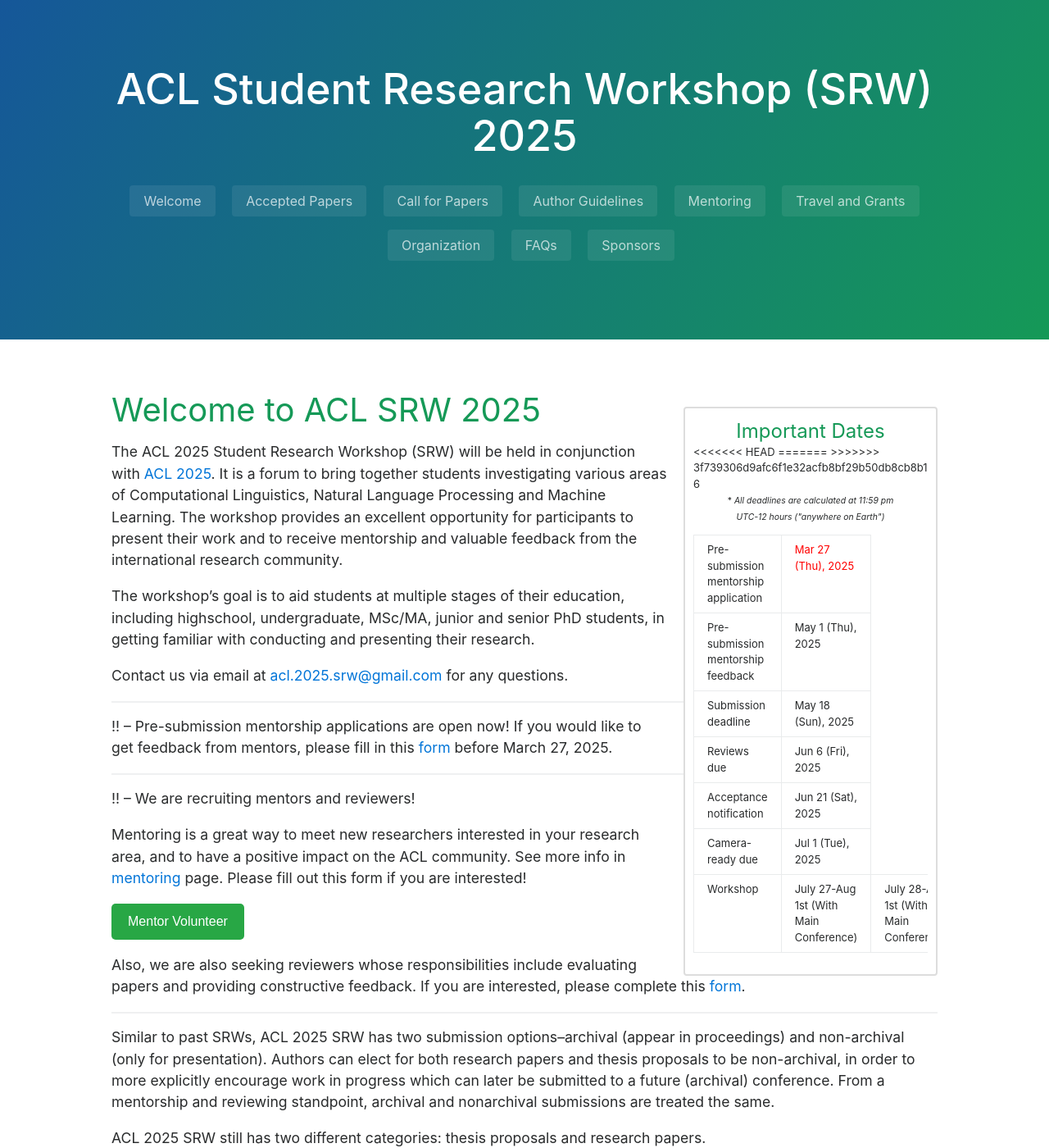
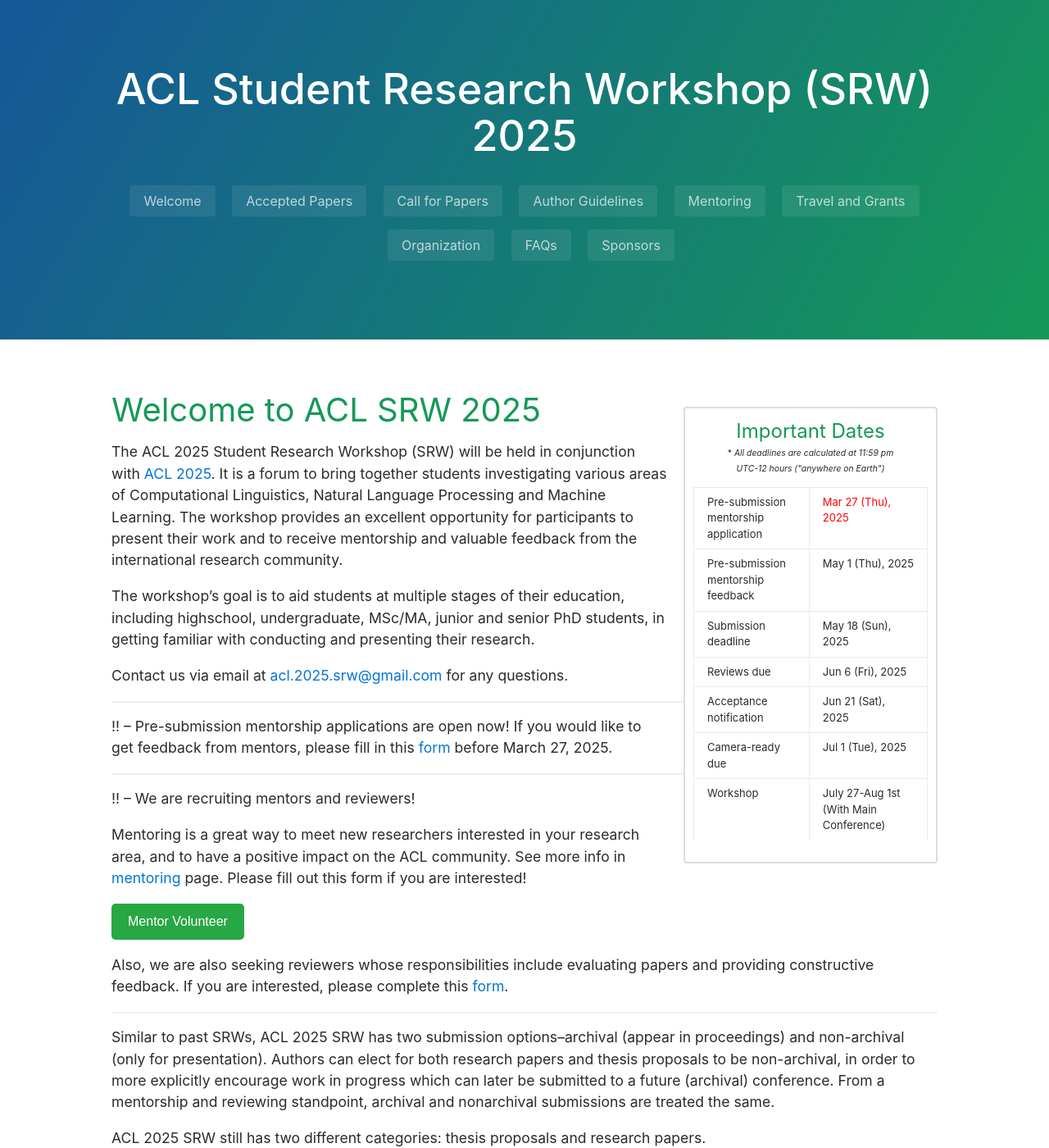
Before and after one commit to acl2025-srw/acl2025-srw.github.io, a Jekyll site: the page built from index.md, in a window 1280 px wide and 1400 px high. Shown: the whole window at 82% size. Built offline with Jekyll 4.4.1, drawn with Linux system fonts in a browser that asks for light colours.

Commit message:
typo fix

```diff
--- a/_layouts/default.html
+++ b/_layouts/default.html
@@ -71,11 +71,7 @@
               </td>
             </tr>
             <tr><td>Workshop</td>
-<<<<<<< HEAD
               <td>July 27-Aug 1st (With Main Conference)</td>
-=======
-              <td>July 28-Aug 1st (With Main Conference)</td>
->>>>>>> 3f739306d9afc6f1e32acfb8bf29b50db8cb8b16
             </tr>
             <tr></tr>
 
```
